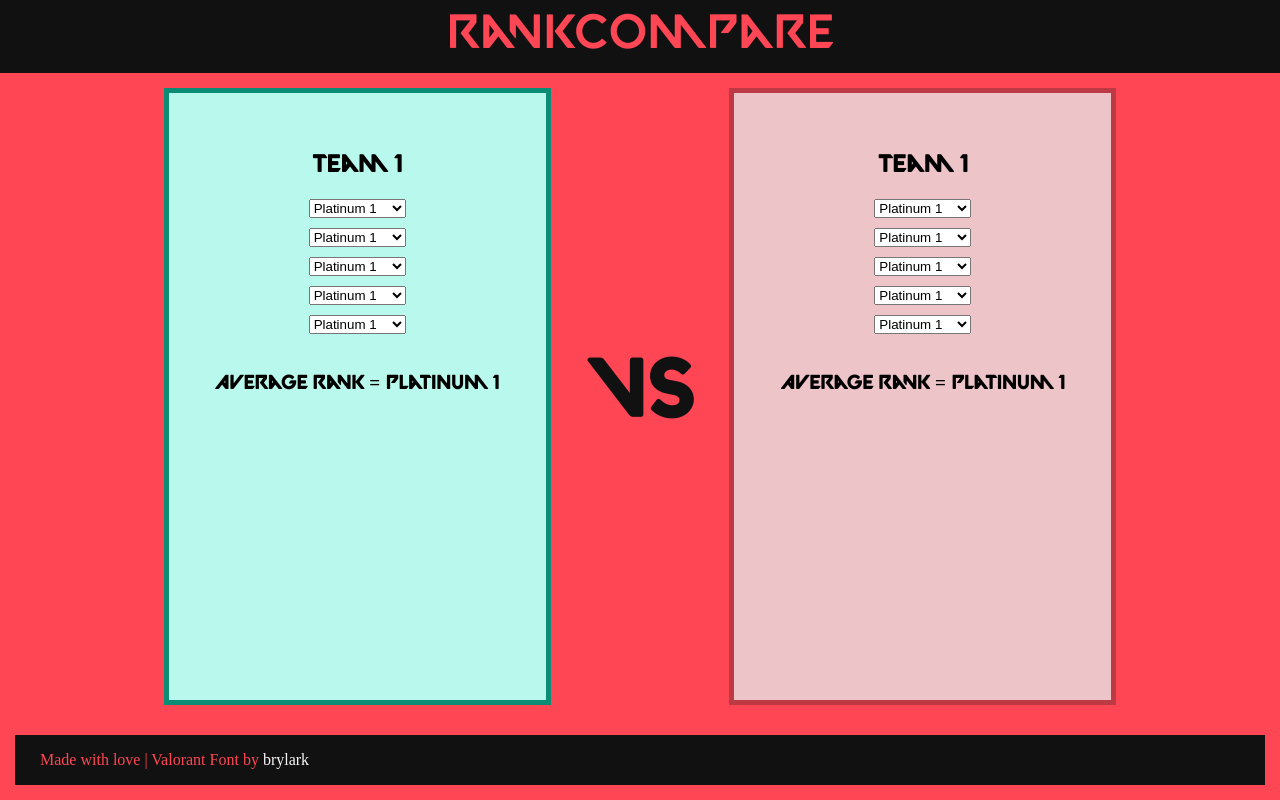
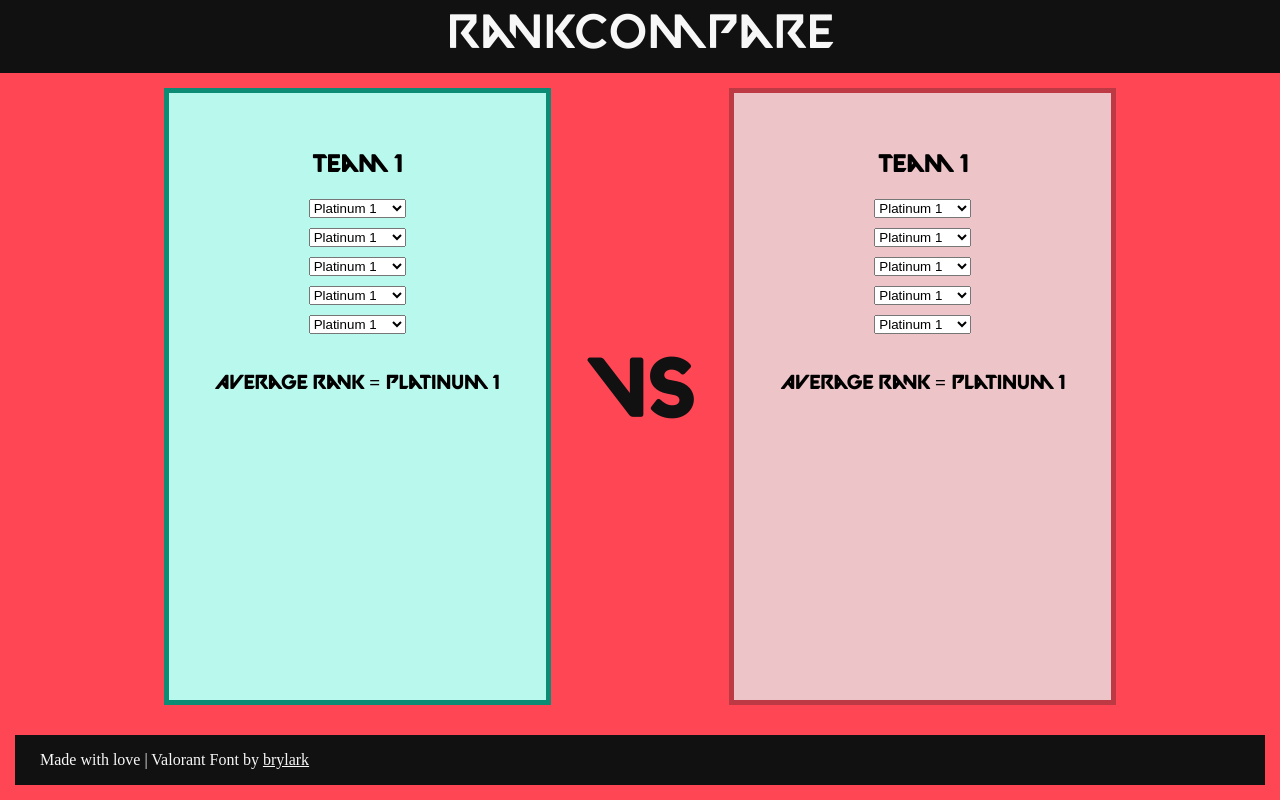
Before and after one commit to Yldrax/yldrax.github.io, a plain HTML site: page rankCompare/index.html in a window 1280 px wide. Drawn offline with Linux system fonts and the light colour scheme.

Commit message:
Footer and Header Text Color Changes

```diff
--- a/rankCompare/rcStyle.css
+++ b/rankCompare/rcStyle.css
@@ -13,7 +13,7 @@
 
 header {
   background-color: #111111;
-  color: #ff4655;
+  color: #f7f7f7;
   padding: 10px;
   text-align: center;
   font-family: valoFont;
@@ -25,7 +25,7 @@
   margin: 15px;
   padding-left: 25px;
   padding-right: 25px;
-  color: #ff4655;
+  color: #f7f7f7;
 }
 
 .containerBox {
@@ -63,7 +63,7 @@
 }
 
 .footLink {
-  text-decoration: none;
+  text-decoration: underline;
   cursor: pointer;
   color: #f7f7f7;
 }
```
